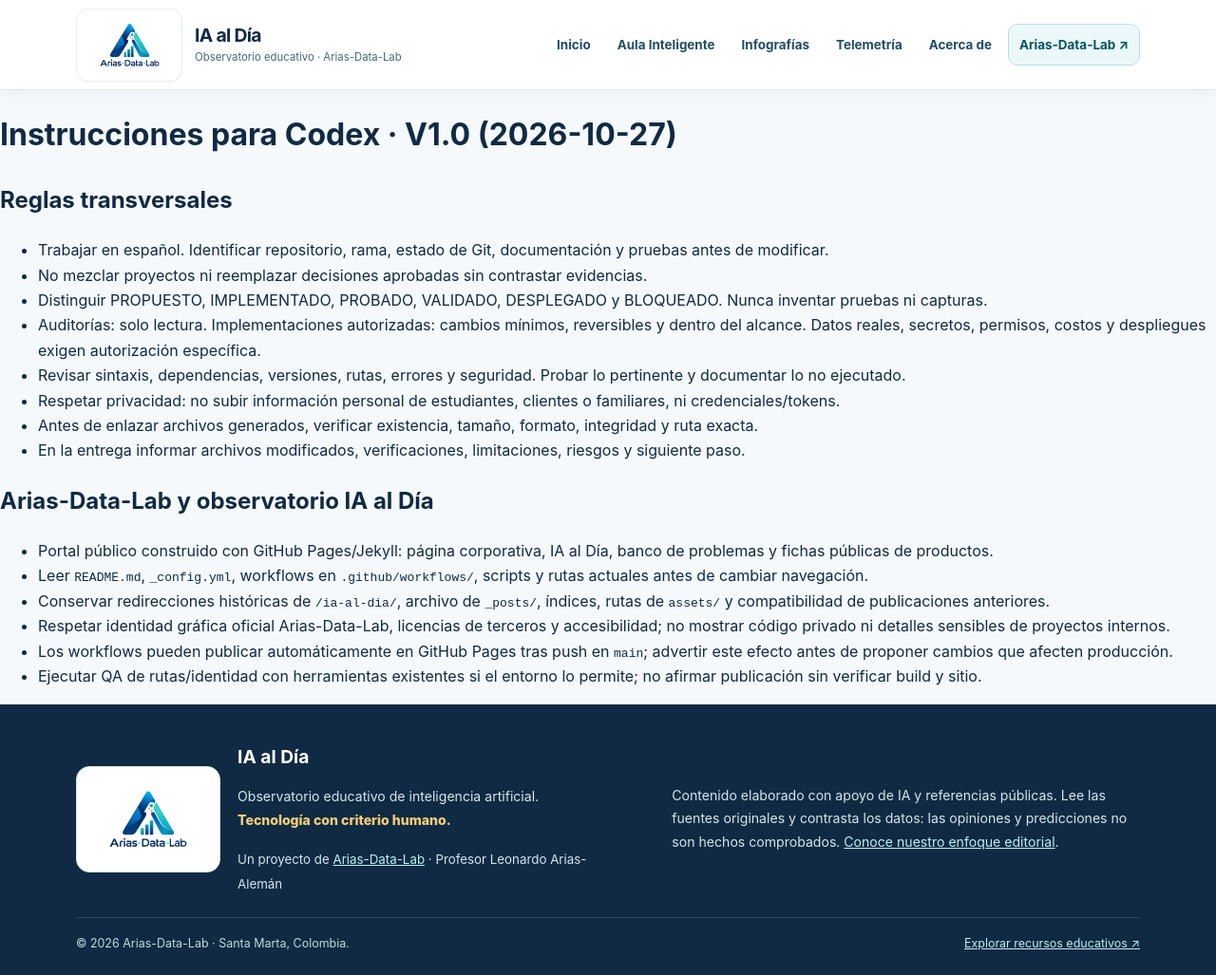
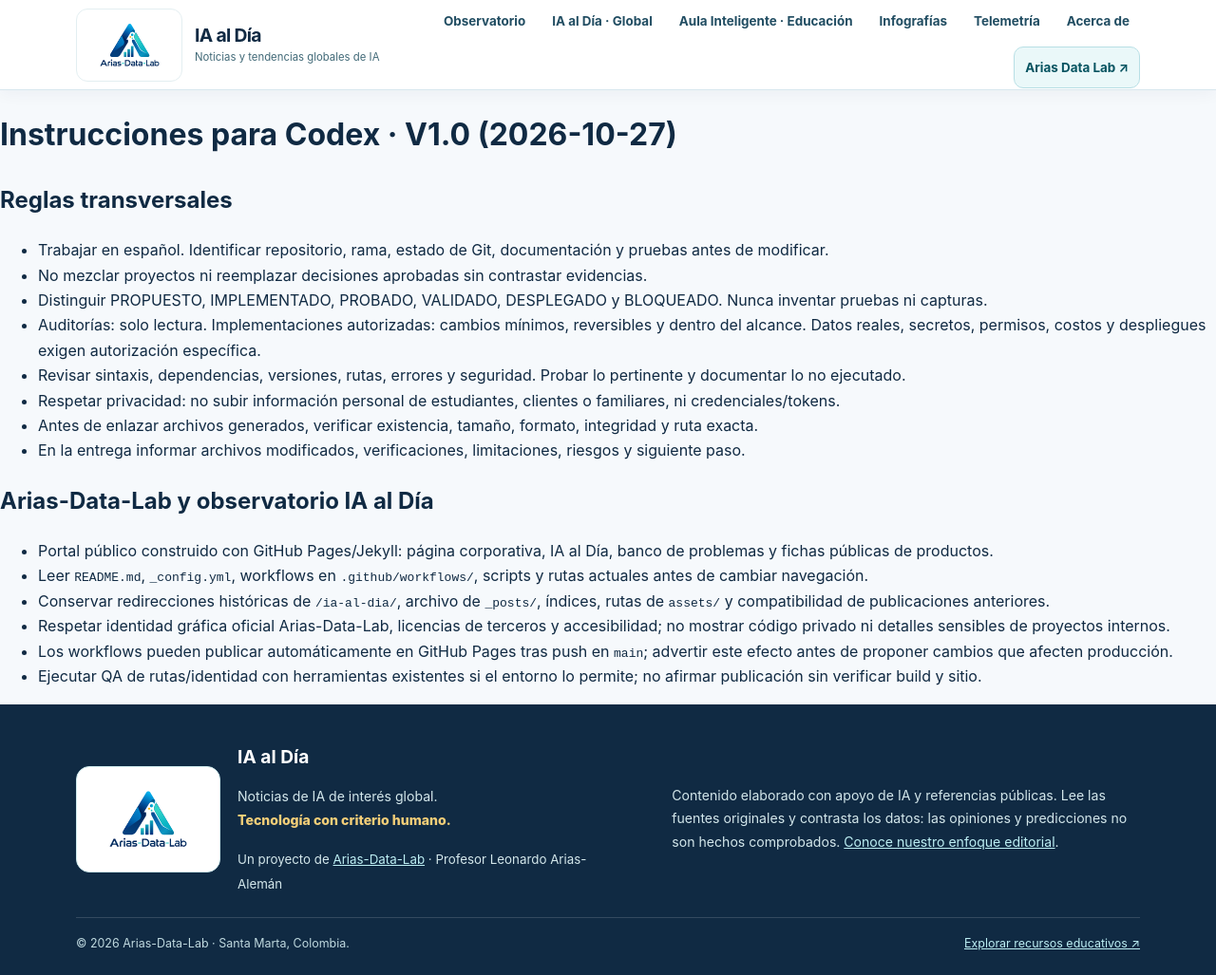
Before and after one commit to ljarias/ljarias.github.io, a Jekyll site: the page built from AGENTS.md, in a window 1280 px wide and 1027 px high. Shown: the whole window at 95% size. Built offline with Jekyll 4.4.1, drawn with Linux system fonts in a browser that asks for light colours; our own code applies the rules of GitHub Pages for plain Markdown files.

Commit message:
Diferenciar líneas editorial global y educativa: _layouts/default.html

```diff
--- a/_layouts/default.html
+++ b/_layouts/default.html
@@ -8,6 +8,7 @@
   <link rel="stylesheet" href="{{ '/assets/css/style.css' | relative_url }}">
   <link rel="stylesheet" href="{{ '/assets/css/infografias.css' | relative_url }}">
   <link rel="stylesheet" href="{{ '/assets/css/adl-ia-al-dia.css' | relative_url }}">
+  {% if page.url contains '/observatorio-ia/' %}<link rel="stylesheet" href="{{ '/assets/css/adl-observatorio.css' | relative_url }}">{% endif %}
   <meta name="theme-color" content="#102A43">
   <link rel="canonical" href="{{ page.url | absolute_url }}">
   <link rel="icon" type="image/svg+xml" href="{{ '/assets/brand/logo/v4.0/ADL_isotipo-cuadrado_EDITABLE_v4.0.svg' | relative_url }}">
@@ -18,17 +19,19 @@
     <div class="container nav-wrap">
       {% assign is_aula = false %}
       {% if page.url contains '/aula-inteligente/' or page.categories contains 'aula-inteligente' %}{% assign is_aula = true %}{% endif %}
-      <a class="brand" href="{% if is_aula %}{{ '/aula-inteligente/' | relative_url }}{% else %}{{ '/ia-al-dia/' | relative_url }}{% endif %}">
+      {% assign is_hub = false %}{% if page.url contains '/observatorio-ia/' %}{% assign is_hub = true %}{% endif %}
+      <a class="brand" href="{{ '/observatorio-ia/' | relative_url }}">
         <span class="brand-mark adl-brand-mark"><img src="{{ '/assets/brand/logo/v4.0/ADL_logo-maestro-color_EDITABLE_v4.0.svg' | relative_url }}" alt="Arias-Data-Lab" width="108" height="80" decoding="async"></span>
-        <span class="adl-site-title"><strong>{% if is_aula %}Aula Inteligente{% else %}IA al Día{% endif %}</strong><small>{% if is_aula %}IA, educación y pensamiento crítico{% else %}Observatorio educativo · Arias-Data-Lab{% endif %}</small></span>
+        <span class="adl-site-title"><strong>{% if is_hub %}Observatorio de IA{% elsif is_aula %}Aula Inteligente{% else %}IA al Día{% endif %}</strong><small>{% if is_hub %}Actualidad global y educación{% elsif is_aula %}Inteligencia artificial en educación{% else %}Noticias y tendencias globales de IA{% endif %}</small></span>
       </a>
       <nav aria-label="Navegación del observatorio">
-        <a href="{% if is_aula %}{{ '/aula-inteligente/' | relative_url }}{% else %}{{ '/ia-al-dia/' | relative_url }}{% endif %}">Inicio</a>
-        {% if is_aula %}<a href="{{ '/ia-al-dia/' | relative_url }}">IA al Día</a>{% else %}<a href="{{ '/aula-inteligente/' | relative_url }}">Aula Inteligente</a>{% endif %}
+        <a href="{{ '/observatorio-ia/' | relative_url }}"{% if is_hub %} aria-current="page"{% endif %}>Observatorio</a>
+        <a href="{{ '/ia-al-dia/' | relative_url }}"{% unless is_aula or is_hub %} aria-current="page"{% endunless %}>IA al Día · Global</a>
+        <a href="{{ '/aula-inteligente/' | relative_url }}"{% if is_aula %} aria-current="page"{% endif %}>Aula Inteligente · Educación</a>
         <a href="{{ '/ia-al-dia/#infografias' | relative_url }}">Infografías</a>
-        {% unless is_aula %}<a href="{{ '/ia-al-dia/telemetria/' | relative_url }}">Telemetría</a>{% endunless %}
+        {% unless is_aula or is_hub %}<a href="{{ '/ia-al-dia/telemetria/' | relative_url }}">Telemetría</a>{% endunless %}
         <a href="{{ '/ia-al-dia/acerca/' | relative_url }}">Acerca de</a>
-        <a class="nav-lab" href="{{ '/' | relative_url }}">Arias-Data-Lab <span aria-hidden="true">↗</span></a>
+        <a class="nav-lab" href="{{ '/' | relative_url }}">Arias Data Lab <span aria-hidden="true">↗</span></a>
       </nav>
     </div>
   </header>
@@ -40,8 +43,8 @@
       <div class="footer-identity">
         <a class="footer-logo-card" href="{{ '/' | relative_url }}" aria-label="Conocer Arias-Data-Lab"><img src="{{ '/assets/brand/logo/v4.0/ADL_logo-maestro-color_EDITABLE_v4.0.svg' | relative_url }}" alt="Logo oficial Arias-Data-Lab" width="128" height="94" loading="lazy"></a>
         <div>
-          <strong>{% if is_aula %}Aula Inteligente{% else %}IA al Día{% endif %}</strong>
-          <p>{% if is_aula %}Noticias y evidencia sobre IA en la educación.{% else %}Observatorio educativo de inteligencia artificial.{% endif %}<br><span class="adl-motto">Tecnología con criterio humano.</span></p>
+          <strong>{% if is_hub %}Observatorio de IA{% elsif is_aula %}Aula Inteligente{% else %}IA al Día{% endif %}</strong>
+          <p>{% if is_hub %}Actualidad global y noticias de IA en el sector educativo.{% elsif is_aula %}Noticias sobre inteligencia artificial y educación.{% else %}Noticias de IA de interés global.{% endif %}<br><span class="adl-motto">Tecnología con criterio humano.</span></p>
           <small>Un proyecto de <a href="{{ '/' | relative_url }}">Arias-Data-Lab</a> · Profesor Leonardo Arias-Alemán</small>
         </div>
       </div>
```
